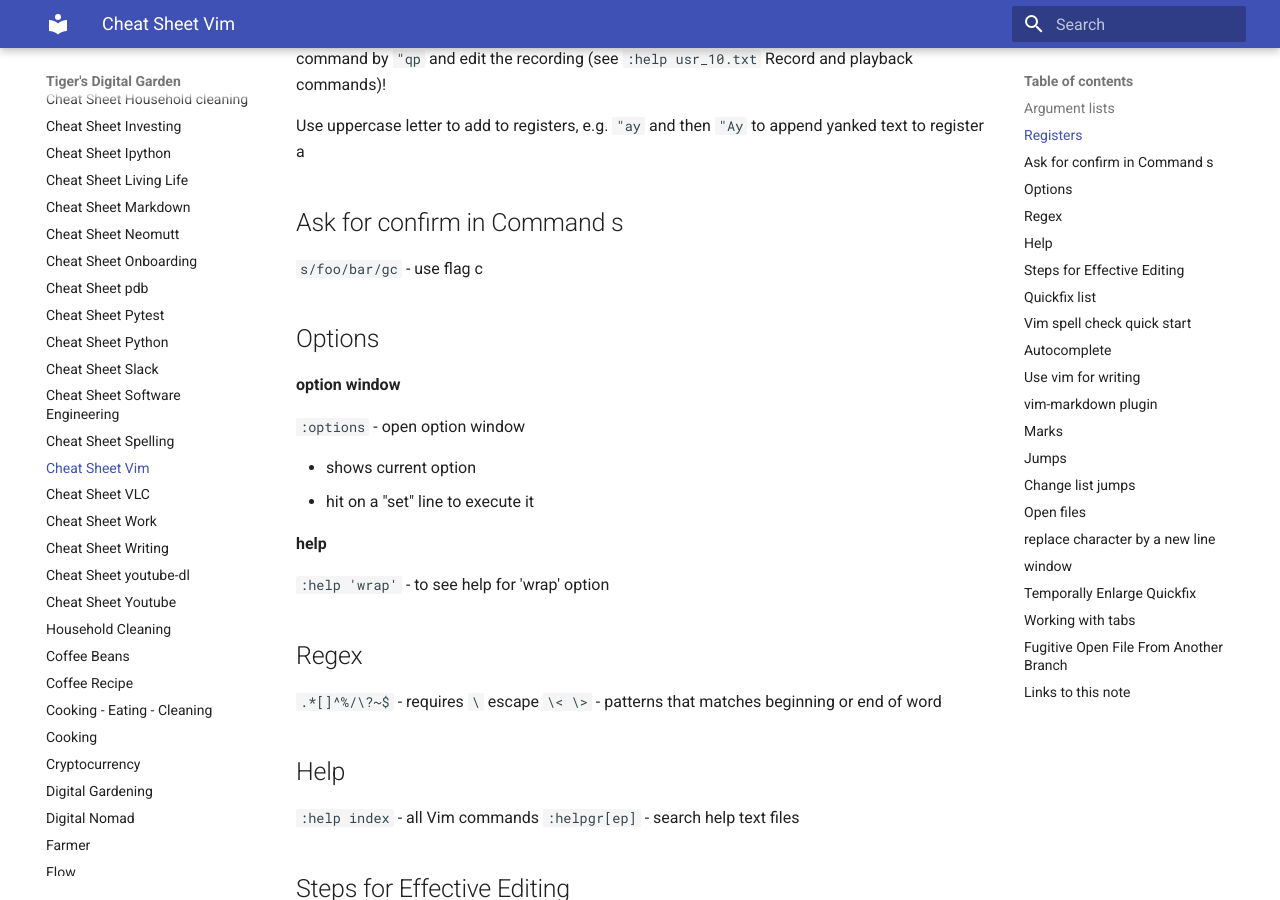
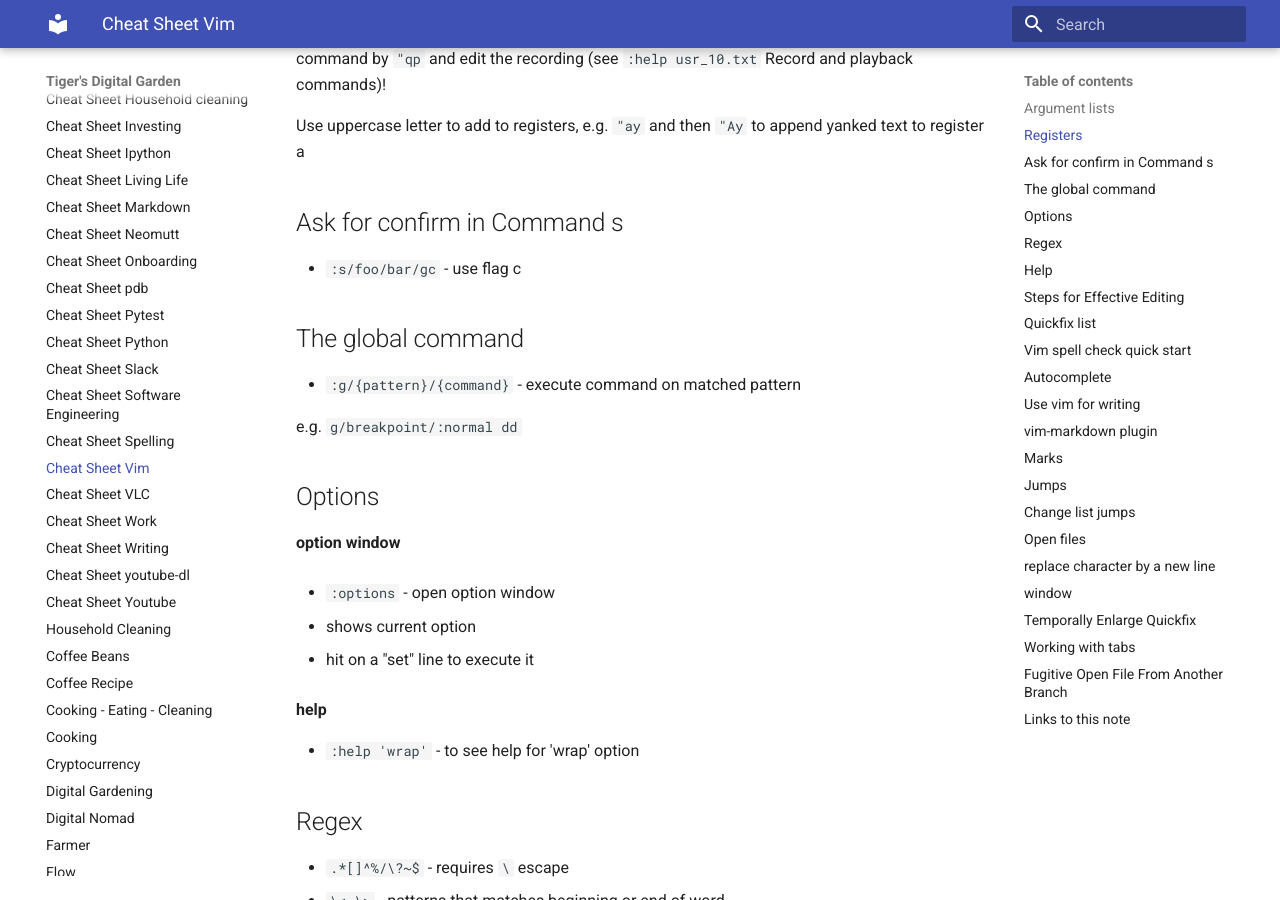
Before and after one commit to ynotstartups/notes, an MkDocs documentation site: the page built from notes/cheat-sheet-vim.md, in a window 1280 px wide and 900 px high, scrolled down 469 px. Built offline with MkDocs 1.6.1 and Material for MkDocs 9.7.7, drawn with Linux system fonts in a browser that asks for light colours.

Commit message:
format vim

```diff
--- a/notes/cheat-sheet-vim.md
+++ b/notes/cheat-sheet-vim.md
@@ -16,30 +16,37 @@ Use uppercase letter to add to registers, e.g. `"ay` and then `"Ay` to append ya
 
 ## Ask for confirm in Command s
 
-`s/foo/bar/gc` - use flag c
+- `:s/foo/bar/gc` - use flag c
+
+## The global command
+
+- `:g/{pattern}/{command}` - execute command on matched pattern
+
+e.g. `g/breakpoint/:normal dd`
 
 ## Options
 
 **option window**
 
-`:options` - open option window
+- `:options` - open option window
 
 - shows current option
+
 - hit <CR> on a "set" line to execute it
 
 **help**
 
-`:help 'wrap'` - to see help for 'wrap' option
+- `:help 'wrap'` - to see help for 'wrap' option
 
 ## Regex
 
-`.*[]^%/\?~$` - requires `\` escape
-`\<  \>` - patterns that matches beginning or end of word
+- `.*[]^%/\?~$` - requires `\` escape
+- `\<  \>` - patterns that matches beginning or end of word
 
 ## Help
 
-`:help index` - all Vim commands
-`:helpgr[ep]` - search help text files
+- `:help index` - all Vim commands
+- `:helpgr[ep]` - search help text files
 
 ## Steps for Effective Editing
 
@@ -69,20 +76,25 @@ Learned from [code in the hole](https://codeinthehole.com/tips/vim-lists/#quickf
 
 ## Vim spell check quick start
 
-`:help spell-quickstart`
+- `:help spell-quickstart`
 
-`:set spell`
+- `:set spell`
 
-`]s`  - move to next misspelled word
-`[s`  - move to previous misspelled word
-`zg`  - z good - mark word as a good word
-`zw`  - z good - mark word as a bad word
-`z=`  - correct word
-`1z=` - replace incorrectly spelled word with the first suggest
+- `]s`  - move to next misspelled word
+
+- `[s`  - move to previous misspelled word
+
+- `zg`  - z good - mark word as a good word
+
+- `zw`  - z good - mark word as a bad word
+
+- `z=`  - correct word
+
+- `1z=` - replace incorrectly spelled word with the first suggest
 
 ## Autocomplete
 
-`Ctrl-x Ctrl-f` - autocomplete file name in insert mode, useful for insert images when writing README
+- `Ctrl-x Ctrl-f` - autocomplete file name in insert mode, useful for insert images when writing README
 
 ## Use vim for writing
 
@@ -102,36 +114,31 @@ https://nickjanetakis.com/blog/vim-is-saving-me-hours-of-work-when-writing-books
 
 ## vim-markdown plugin
 
-`:Toc` - create a quickfix vertical window navigable table of contents with the headers
+- `:Toc` - create a quickfix vertical window navigable table of contents with the headers
 
-`:TableFormat` - format the table under the cursor
+- `:TableFormat` - format the table under the cursor
 
 ## Marks
 
-``  ` (backtick) `` - jump to marks
-
-`m{A-Z}` - set marks in any files
-
-`'0` - location of the cursor when you last exited Vim, `'1` one last...
-
-`delm[arks] {marks}` - delete the marks for example `delm A-Z`
+- ``  ` (backtick) `` - jump to marks
+- `m{A-Z}` - set marks in any files
+- `'0` - location of the cursor when you last exited Vim, `'1` one last...
+- `delm[arks] {marks}` - delete the marks for example `delm A-Z`
 
 ## Jumps
 
-`CTRL-O` - Go to \[count\] Older cursor position in jump list
-
-`CTRL-6` - jump to last edited file, see `:help ctrl-6`
-
-`<Tab> or CTRL-I` - Go to \[count\] newer cursor
+- `CTRL-O` - Go to \[count\] Older cursor position in jump list
+- `CTRL-6` - jump to last edited file, see `:help ctrl-6`
+- `<Tab> or CTRL-I` - Go to \[count\] newer cursor
 
 ## Change list jumps
 
-`g;` - jump to last change in current file
+- `g;` - jump to last change in current file
 
 ## Open files
 
-`gf` - open file in the same window
-`ctrl-w f` - open file in a new window (see `:help CTRL-W_f`)
+- `gf` - open file in the same window
+- `ctrl-w f` - open file in a new window (see `:help CTRL-W_f`)
 
 ## replace character by a new line
 
@@ -139,22 +146,22 @@ Use `\r` not `\n`
 
 ## window
 
-`ctrl-w o` - close all other windows, like `:only`
-`ctrl-w ]` - open tag in another windows
+- `ctrl-w o` - close all other windows, like `:only`
+- `ctrl-w ]` - open tag in another windows
 
 ## Temporally Enlarge Quickfix
 
-`:tab split` - open buffer in new tab
-`:tabc` - close tab
+- `:tab split` - open buffer in new tab
+- `:tabc` - close tab
 
 ## Working with tabs
 
-`gt` - next tab
-`gT` - previous tab
+- `gt` - next tab
+- `gT` - previous tab
 
 ## Fugitive Open File From Another Branch
 
-`Gedit branch-name:path/to/file`
+- `Gedit branch-name:path/to/file`
 
 ## Links to this note
 
```
